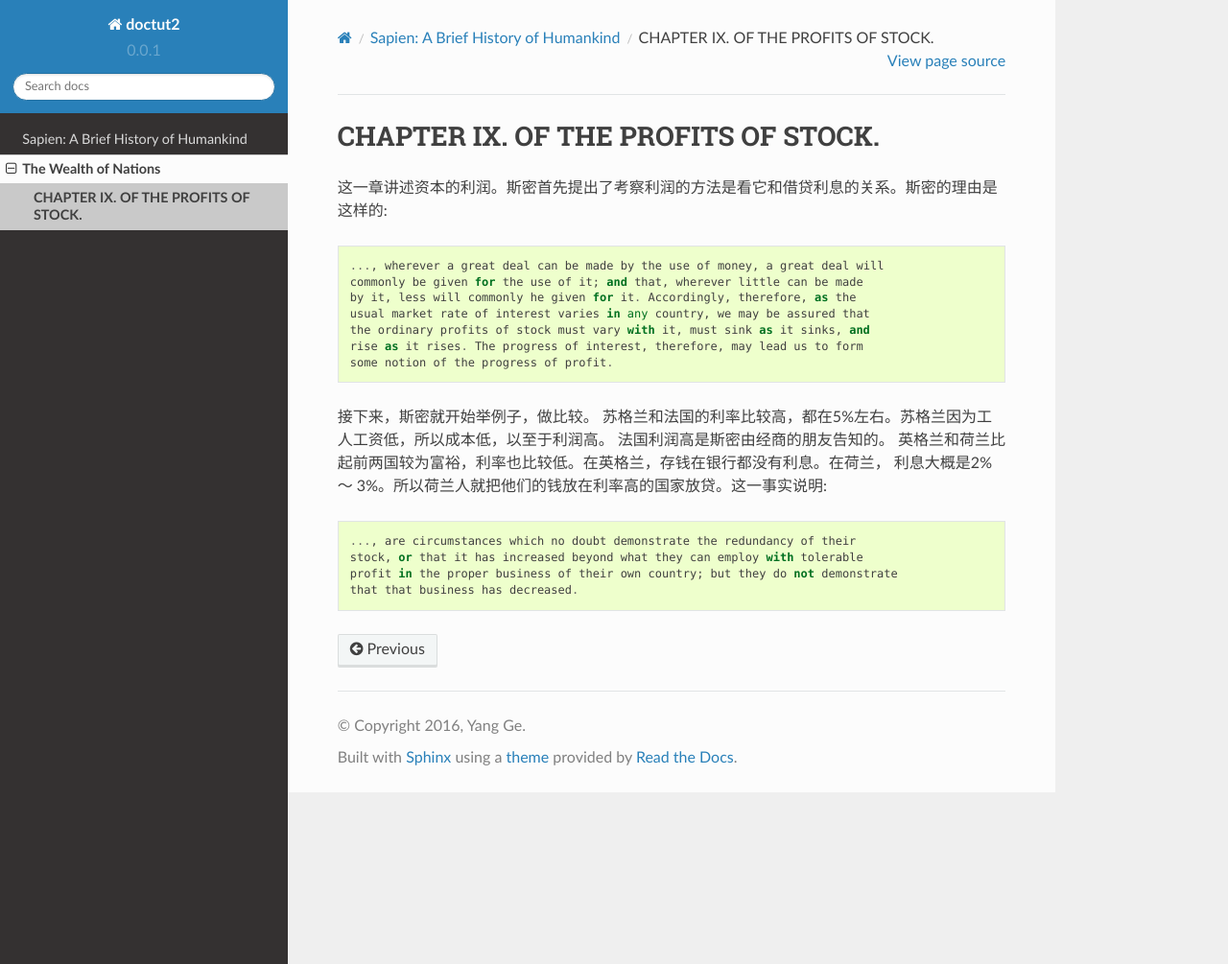
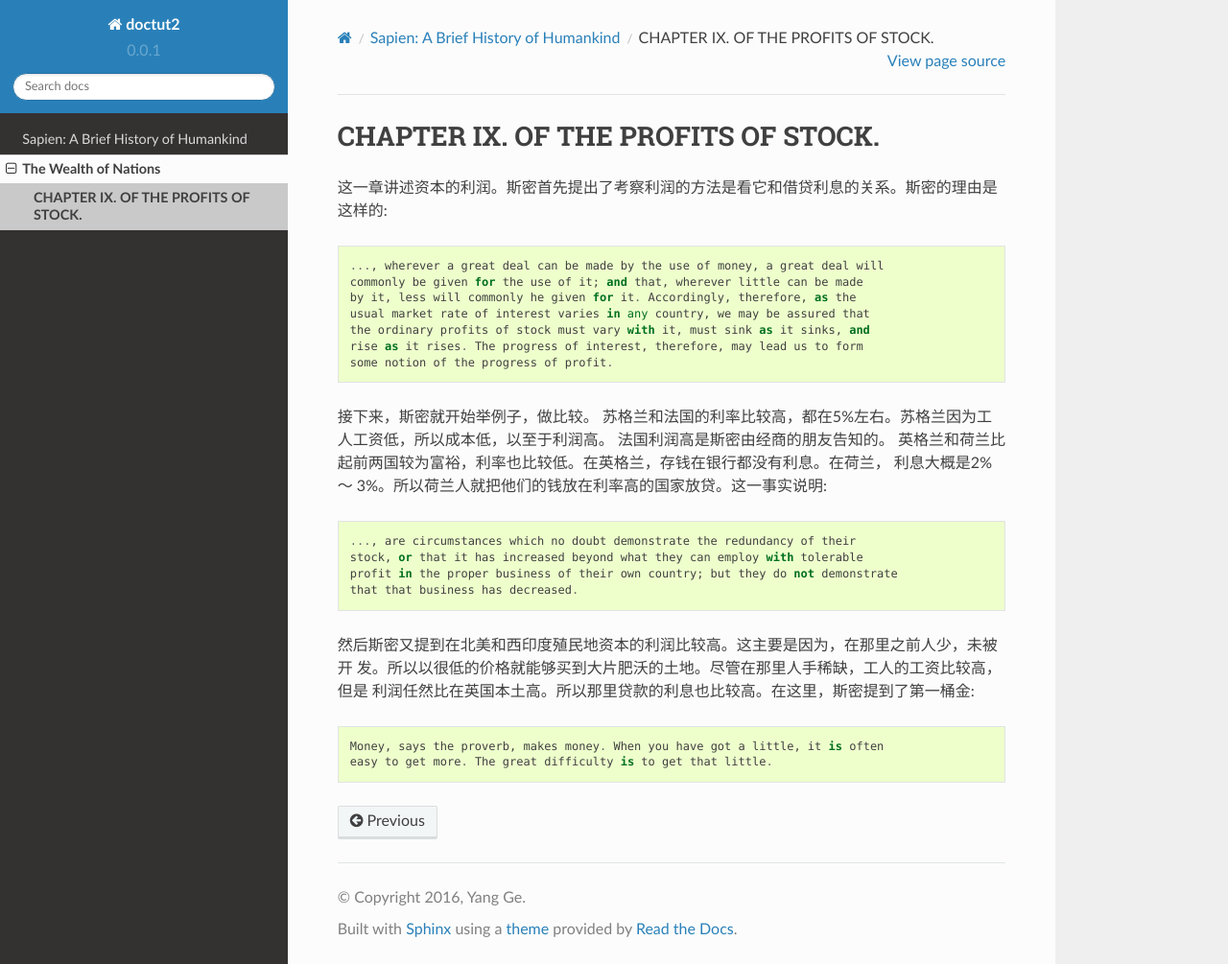
Before and after one commit to eroicaleo/doctut2, a Sphinx documentation site: the page built from docs/source/wealth/notes.rst, in a window 1280 px wide and 1005 px high. Shown: the whole window at 96% size. Built offline with Sphinx 7.4.7 and the Read the Docs theme 2.0.0, drawn with Linux system fonts in a browser that asks for light colours.

Commit message:
updates wealth of nation chapter 9

```diff
--- a/docs/source/wealth/notes.rst
+++ b/docs/source/wealth/notes.rst
@@ -22,3 +22,10 @@ CHAPTER IX. OF THE PROFITS OF STOCK.
   stock, or that it has increased beyond what they can employ with tolerable
   profit in the proper business of their own country; but they do not demonstrate
   that that business has decreased.
+
+然后斯密又提到在北美和西印度殖民地资本的利润比较高。这主要是因为，在那里之前人少，未被开
+发。所以以很低的价格就能够买到大片肥沃的土地。尽管在那里人手稀缺，工人的工资比较高，但是
+利润任然比在英国本土高。所以那里贷款的利息也比较高。在这里，斯密提到了第一桶金::
+
+    Money, says the proverb, makes money. When you have got a little, it is often
+    easy to get more. The great difficulty is to get that little.
```
